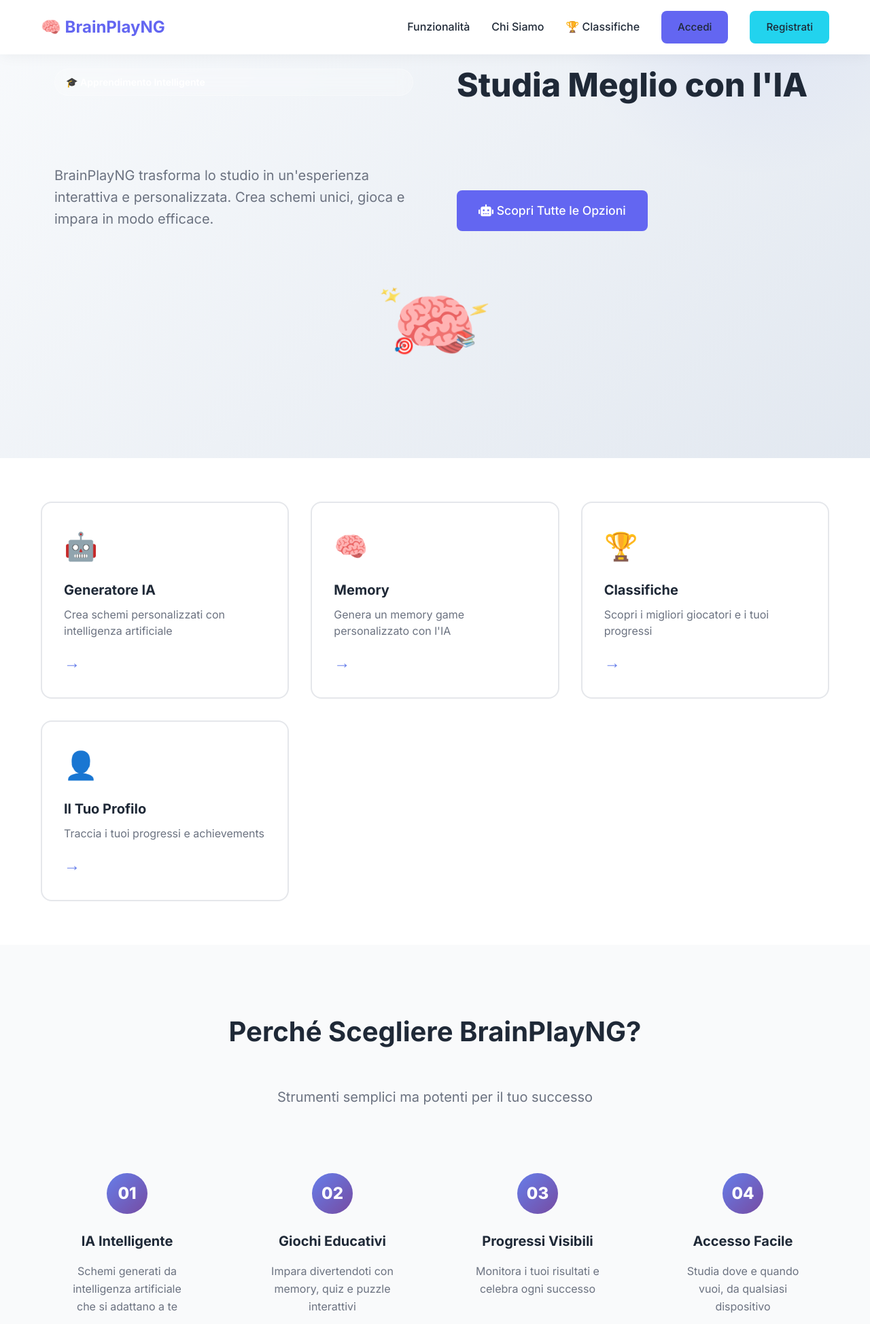
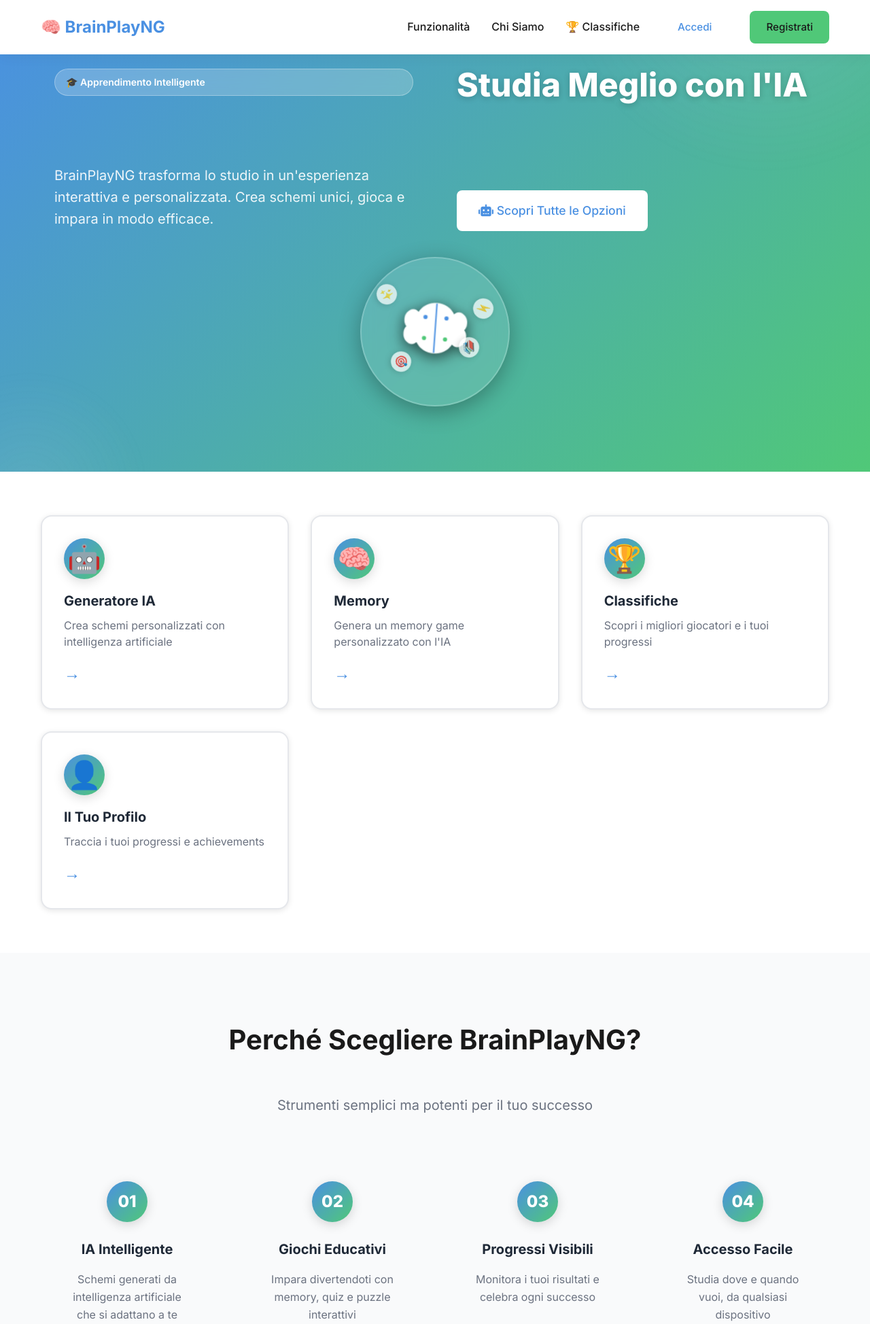
Before and after one commit to gabrieleghid-jpg/brainplayng, a Flask app: page / in a window 1280 px wide. Shown: the top 1948 px of the page at 68% size. Run offline with Flask 3, Linux system fonts and the light colour scheme.

Commit message:
layout pagina prova finorio

```diff
--- a/static/style.css
+++ b/static/style.css
@@ -9,19 +9,24 @@
 }
 
 :root {
-    --primary-color: #6366f1;
-    --primary-dark: #4f46e5;
-    --secondary-color: #22d3ee;
-    --accent-color: #f59e0b;
-    --text-dark: #1f2937;
-    --text-light: #6b7280;
-    --bg-light: #f9fafb;
+    /* Colori coerenti con il logo */
+    --primary-color: #4A90E2;
+    --primary-dark: #357ABD;
+    --secondary-color: #50C878;
+    --accent-color: #2ECC71;
+    --text-dark: #1a1a1a;
+    --text-light: #666666;
+    --bg-light: #f5f5f5;
     --bg-white: #ffffff;
-    --border-color: #e5e7eb;
-    --shadow-sm: 0 1px 2px 0 rgba(0, 0, 0, 0.05);
-    --shadow-md: 0 4px 6px -1px rgba(0, 0, 0, 0.1);
-    --shadow-lg: 0 10px 15px -3px rgba(0, 0, 0, 0.1);
-    --shadow-xl: 0 20px 25px -5px rgba(0, 0, 0, 0.1);
+    --border-color: #e0e0e0;
+    --shadow-sm: 0 2px 8px rgba(0, 0, 0, 0.1);
+    --shadow-md: 0 4px 16px rgba(0, 0, 0, 0.15);
+    --shadow-lg: 0 8px 32px rgba(0, 0, 0, 0.2);
+    --shadow-xl: 0 16px 48px rgba(0, 0, 0, 0.25);
+
+    /* Gradiente del logo */
+    --logo-gradient: linear-gradient(135deg, #4A90E2 0%, #50C878 100%);
+    --logo-gradient-reverse: linear-gradient(135deg, #50C878 0%, #4A90E2 100%);
 }
 
 /* Base Styles */
@@ -38,12 +43,13 @@ body {
     padding: 0 20px;
 }
 
-/* Hero Section Semplice e Chiaro */
+/* Hero Section coerente con il logo */
 .hero-simple {
     padding: 6rem 0;
-    background: linear-gradient(135deg, #f8fafc 0%, #e2e8f0 100%);
+    background: var(--logo-gradient);
     position: relative;
     overflow: hidden;
+    color: white;
 }
 
 .hero-simple::before {
@@ -53,7 +59,18 @@ body {
     right: -10%;
     width: 600px;
     height: 600px;
-    background: radial-gradient(circle, rgba(102, 126, 234, 0.1) 0%, transparent 70%);
+    background: radial-gradient(circle, rgba(255, 255, 255, 0.1) 0%, transparent 70%);
+    border-radius: 50%;
+}
+
+.hero-simple::after {
+    content: '';
+    position: absolute;
+    bottom: -30%;
+    left: -10%;
+    width: 400px;
+    height: 400px;
+    background: radial-gradient(circle, rgba(255, 255, 255, 0.08) 0%, transparent 70%);
     border-radius: 50%;
 }
 
@@ -71,26 +88,29 @@ body {
 
 .hero-badge {
     display: inline-block;
-    background: #667eea;
+    background: rgba(255, 255, 255, 0.2);
+    backdrop-filter: blur(10px);
     color: white;
     padding: 0.5rem 1rem;
     border-radius: 2rem;
     font-size: 0.875rem;
     font-weight: 600;
     margin-bottom: 2rem;
+    border: 1px solid rgba(255, 255, 255, 0.3);
 }
 
 .hero-simple-title {
     font-size: 3rem;
     font-weight: 800;
-    color: #1f2937;
+    color: white;
     line-height: 1.2;
     margin-bottom: 1.5rem;
+    text-shadow: 0 2px 10px rgba(0, 0, 0, 0.2);
 }
 
 .hero-simple-subtitle {
     font-size: 1.25rem;
-    color: #6b7280;
+    color: rgba(255, 255, 255, 0.9);
     line-height: 1.6;
     margin-bottom: 2.5rem;
 }
@@ -109,8 +129,16 @@ body {
 
 .brain-icon {
     position: relative;
-    width: 200px;
-    height: 200px;
+    width: 220px;
+    height: 220px;
+    background: rgba(255, 255, 255, 0.1);
+    border-radius: 50%;
+    display: flex;
+    align-items: center;
+    justify-content: center;
+    backdrop-filter: blur(10px);
+    border: 2px solid rgba(255, 255, 255, 0.2);
+    box-shadow: 0 8px 32px rgba(0, 0, 0, 0.3);
 }
 
 .brain-core {
@@ -121,6 +149,7 @@ body {
     justify-content: center;
     font-size: 6rem;
     animation: pulse 2s ease-in-out infinite;
+    filter: drop-shadow(0 4px 8px rgba(0, 0, 0, 0.3));
 }
 
 .brain-particles {
@@ -161,14 +190,159 @@ body {
     animation-delay: 0.5s;
 }
 
+/* Animazioni miglior per il cervello */
 @keyframes pulse {
-    0%, 100% { transform: scale(1); }
-    50% { transform: scale(1.05); }
+    0%, 100% {
+        transform: scale(1);
+        filter: drop-shadow(0 4px 8px rgba(0, 0, 0, 0.3));
+    }
+    50% {
+        transform: scale(1.05);
+        filter: drop-shadow(0 6px 12px rgba(0, 0, 0, 0.4));
+    }
 }
 
 @keyframes float-particle {
-    0%, 100% { transform: translateY(0px) rotate(0deg); opacity: 0.7; }
-    50% { transform: translateY(-10px) rotate(180deg); opacity: 1; }
+    0%, 100% {
+        transform: translateY(0px) rotate(0deg);
+        opacity: 0.7;
+    }
+    50% {
+        transform: translateY(-15px) rotate(180deg);
+        opacity: 1;
+    }
+}
+
+@keyframes rotate-brain {
+    0%, 100% { transform: rotate(0deg); }
+    50% { transform: rotate(5deg); }
+}
+
+/* Stile per l'icona del cervello migliorata */
+.brain-core svg {
+    animation: rotate-brain 4s ease-in-out infinite;
+    filter: drop-shadow(0 4px 8px rgba(0, 0, 0, 0.3));
+}
+
+/* Particelle più dinamiche */
+.particle {
+    position: absolute;
+    font-size: 1.5rem;
+    animation: float-particle 3s ease-in-out infinite;
+    background: rgba(255, 255, 255, 0.9);
+    border-radius: 50%;
+    width: 30px;
+    height: 30px;
+    display: flex;
+    align-items: center;
+    justify-content: center;
+    font-size: 1rem;
+    box-shadow: 0 2px 8px rgba(0, 0, 0, 0.2);
+}
+
+/* Bottone principale migliorato */
+.btn-primary {
+    background: white !important;
+    color: var(--primary-color) !important;
+    border: 2px solid transparent;
+    transition: all 0.3s ease;
+}
+
+.btn-primary:hover {
+    background: transparent !important;
+    color: white !important;
+    border-color: white;
+    transform: translateY(-3px);
+    box-shadow: 0 8px 25px rgba(0, 0, 0, 0.3);
+}
+
+/* Quick Actions con design circolare */
+.action-card {
+    background: white;
+    border: 2px solid #e0e0e0;
+    border-radius: 1.5rem;
+    padding: 2rem;
+    text-decoration: none;
+    color: inherit;
+    transition: all 0.3s ease;
+    position: relative;
+    overflow: hidden;
+    box-shadow: var(--shadow-sm);
+}
+
+.action-card:hover {
+    transform: translateY(-8px) scale(1.02);
+    box-shadow: var(--shadow-xl);
+    border-color: var(--primary-color);
+}
+
+/* Icone delle action cards */
+.action-icon {
+    width: 60px;
+    height: 60px;
+    background: var(--logo-gradient);
+    border-radius: 50%;
+    display: flex;
+    align-items: center;
+    justify-content: center;
+    font-size: 1.5rem;
+    margin-bottom: 1rem;
+    color: white;
+    box-shadow: var(--shadow-md);
+}
+
+/* Features con design migliorato */
+.feature-simple {
+    text-align: center;
+    padding: 2.5rem;
+    border-radius: 1rem;
+    transition: all 0.3s ease;
+}
+
+.feature-simple:hover {
+    transform: translateY(-5px);
+    background: rgba(74, 144, 226, 0.05);
+}
+
+/* Stats con animazioni */
+.stat {
+    position: relative;
+    z-index: 1;
+}
+
+.stat-number {
+    font-size: 2.5rem;
+    font-weight: 800;
+    margin-bottom: 0.5rem;
+    text-shadow: 0 2px 10px rgba(0, 0, 0, 0.2);
+}
+
+/* Hero section con sfondo animato */
+.hero-simple {
+    position: relative;
+    overflow: hidden;
+}
+
+.hero-simple::before {
+    animation: float-circle 20s ease-in-out infinite;
+}
+
+.hero-simple::after {
+    animation: float-circle-reverse 25s ease-in-out infinite;
+}
+
+@keyframes float-circle {
+    0%, 100% { transform: translate(0, 0) scale(1); }
+    25% { transform: translate(30px, -20px) scale(1.1); }
+    50% { transform: translate(-20px, 30px) scale(0.9); }
+    75% { transform: translate(-30px, -10px) scale(1.05); }
+}
+
+@keyframes float-circle-reverse {
+    0%, 100% { transform: translate(0, 0) scale(1); }
+    25% { transform: translate(-30px, 20px) scale(0.9); }
+    50% { transform: translate(20px, -30px) scale(1.1); }
+    75% { transform: translate(30px, 10px) scale(0.95); }
 }
 
 /* Quick Actions */
@@ -202,15 +376,15 @@ body {
     left: 0;
     right: 0;
     height: 4px;
-    background: linear-gradient(90deg, #667eea, #764ba2);
+    background: var(--logo-gradient);
     transform: translateX(-100%);
     transition: transform 0.3s ease;
 }
 
 .action-card:hover {
     transform: translateY(-5px);
-    box-shadow: 0 10px 30px rgba(0, 0, 0, 0.1);
-    border-color: #667eea;
+    box-shadow: var(--shadow-lg);
+    border-color: var(--primary-color);
 }
 
 .action-card:hover::before {
@@ -237,7 +411,7 @@ body {
 
 .action-arrow {
     font-size: 1.5rem;
-    color: #667eea;
+    color: var(--primary-color);
     font-weight: bold;
 }
 
@@ -280,7 +454,7 @@ body {
 .feature-number {
     width: 60px;
     height: 60px;
-    background: linear-gradient(135deg, #667eea, #764ba2);
+    background: var(--logo-gradient);
     color: white;
     border-radius: 50%;
     display: flex;
@@ -289,6 +463,7 @@ body {
     font-size: 1.5rem;
     font-weight: 800;
     margin: 0 auto 1.5rem;
+    box-shadow: var(--shadow-md);
 }
 
 .feature-simple h3 {
@@ -306,8 +481,20 @@ body {
 /* Stats Section */
 .stats-section {
     padding: 4rem 0;
-    background: linear-gradient(135deg, #667eea 0%, #764ba2 100%);
+    background: var(--logo-gradient);
     color: white;
+    position: relative;
+    overflow: hidden;
+}
+
+.stats-section::before {
+    content: '';
+    position: absolute;
+    top: 0;
+    left: 0;
+    right: 0;
+    bottom: 0;
+    background: radial-gradient(circle at 20% 80%, rgba(255, 255, 255, 0.1) 0%, transparent 50%);
 }
 
 .stats-grid {
--- a/templates/index-new.html
+++ b/templates/index-new.html
@@ -38,7 +38,16 @@
             </div>
             <div class="hero-simple-visual">
                 <div class="brain-icon">
-                    <div class="brain-core">🧠</div>
+                    <div class="brain-core">
+                        <svg width="120" height="120" viewBox="0 0 120 120" fill="none" xmlns="http://www.w3.org/2000/svg">
+                            <path d="M60 20C70 20 80 25 85 35C90 30 95 30 100 35C105 40 105 50 100 55C105 60 105 70 100 75C95 80 90 80 85 75C80 85 70 90 60 90C50 90 40 85 35 75C30 80 25 80 20 75C15 70 15 60 20 55C15 50 15 40 20 35C25 30 30 30 35 35C40 25 50 20 60 20Z" fill="white" stroke="white" stroke-width="2"/>
+                            <line x1="60" y1="20" x2="60" y2="90" stroke="#4A90E2" stroke-width="2"/>
+                            <circle cx="45" cy="40" r="3" fill="#4A90E2"/>
+                            <circle cx="75" cy="40" r="3" fill="#4A90E2"/>
+                            <circle cx="45" cy="70" r="3" fill="#50C878"/>
+                            <circle cx="75" cy="70" r="3" fill="#50C878"/>
+                        </svg>
+                    </div>
                     <div class="brain-particles">
                         <div class="particle particle-1">✨</div>
                         <div class="particle particle-2">⚡</div>
```
